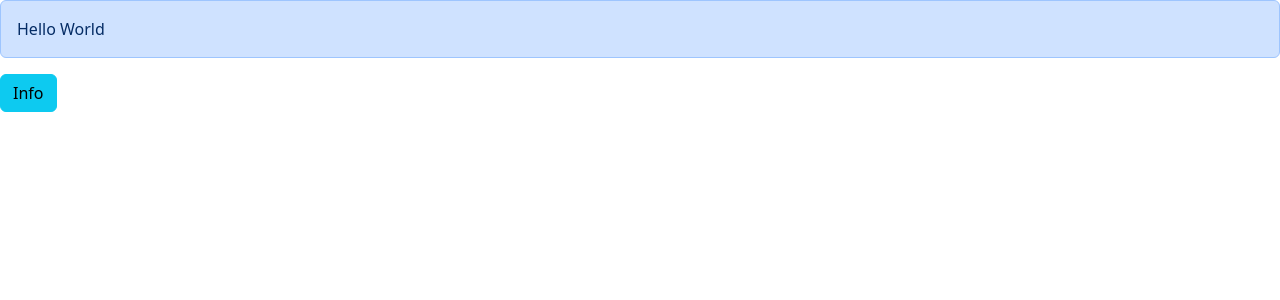
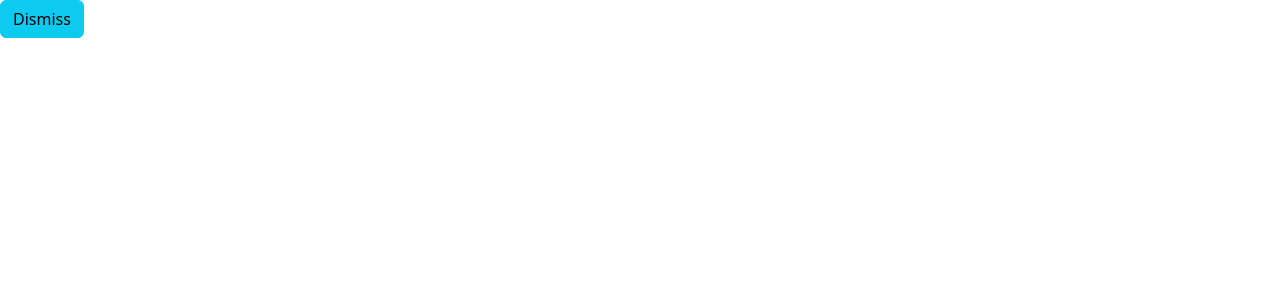
Before and after one commit to JPval007/MoshTutorial, a React (Vite) app in the folder react-app/: page / in a window 1280 px wide. Shown: the top 300 px of the page. Built offline with nearby package versions, Linux system fonts and the light colour scheme.

Commit message:
Final result

```diff
--- a/react-app/src/App.tsx
+++ b/react-app/src/App.tsx
@@ -1,13 +1,19 @@
+import { useState } from "react";
 import Alert from "./Components/Alert";
 import Button from "./Components/Button";
 
 function App() {
+  const [alertVisible, setAlertVisibility] = useState(false);
   return (
     <div>
-      <Alert>
-        Hello <span>World</span>
-      </Alert>
-      <Button />
+      {alertVisible && (
+        <Alert onClose={() => setAlertVisibility(false)}>
+          Warning, you are becoming a pro
+        </Alert>
+      )}
+      <Button color="info" onClick={() => setAlertVisibility(true)}>
+        Dismiss
+      </Button>
     </div>
   );
 }
--- a/react-app/src/Components/Alert.tsx
+++ b/react-app/src/Components/Alert.tsx
@@ -2,10 +2,25 @@
 
 interface Props {
   children: ReactNode;
+  onClose: () => void;
 }
 
-export const Alert = ({ children }: Props) => {
-  return <div className="alert alert-primary">{children}</div>;
+export const Alert = ({ children, onClose }: Props) => {
+  return (
+    <div
+      className="alert alert-primary alert-dismissible fade show"
+      role="alert"
+    >
+      {children}
+      <button
+        type="button"
+        className="btn-close"
+        data-bs-dismiss="alert"
+        aria-label="Close"
+        onClick={onClose}
+      ></button>
+    </div>
+  );
 };
 
 export default Alert;
--- a/react-app/src/Components/Button.tsx
+++ b/react-app/src/Components/Button.tsx
@@ -1,11 +1,16 @@
 //Create a funtion component
 
-//
-function Button() {
+interface Props {
+  children: string;
+  onClick: () => void;
+  color?: "primary" | "secondary" | "dark" | "light" | "info"; //This ? means the property is optional
+}
+
+function Button({ children, onClick, color = "primary" }: Props) {
   return (
     <>
-      <button type="button" className="btn btn-info">
-        Info
+      <button type="button" className={`btn btn-${color}`} onClick={onClick}>
+        {children}
       </button>
     </>
   );
```
